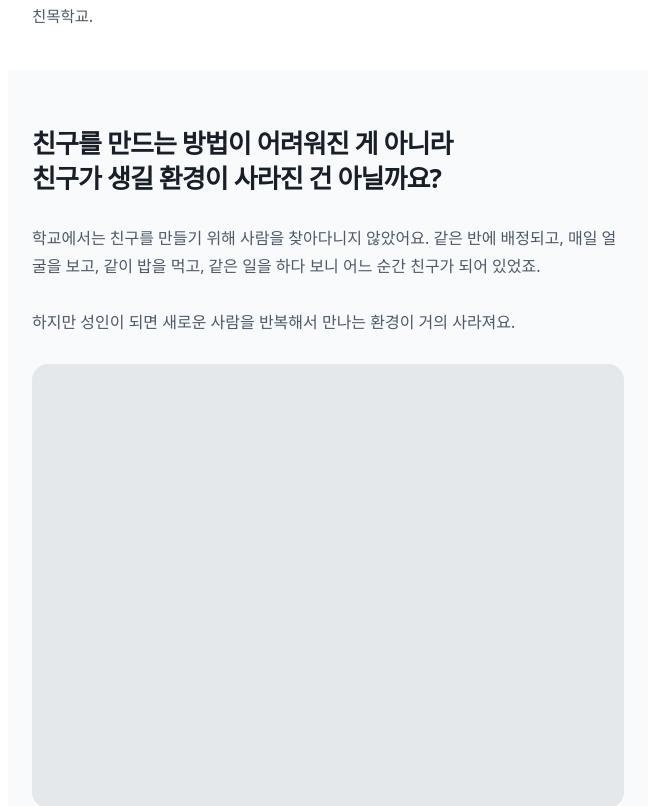
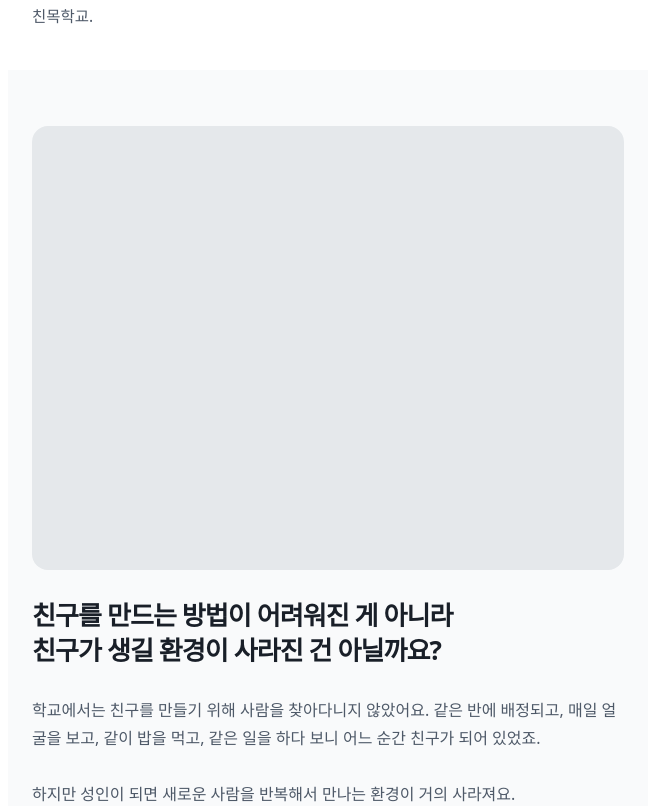
Before and after one commit to codingnakta/dasischool, a Next.js app in the folder web/: page / in a window 1280 px wide. Shown: the part 881-1687 px from the top of the page, without its empty margins (312-967 px from the left). Built offline with nearby package versions, Linux system fonts and the light colour scheme; a web font is replaced by a local one.

Commit message:
문제 제기 섹션: 사진을 제목 위로
Co-Authored-By: Claude Fable 5.1 <noreply@anthropic.com>
Claude-Session: https://claude.ai/code/session_01KBYrVTcswBbsMXsTkoPoZu

```diff
--- a/web/app/page.tsx
+++ b/web/app/page.tsx
@@ -88,9 +88,9 @@ export default function Home() {
       </section>
 
       <section id="about" className={`${s.section} ${s.alt}`}>
+        <div className={s.figure}>{ABOUT_PHOTO && <img src={ABOUT_PHOTO} alt="" />}</div>
         <h2 className={s.h2}>친구를 만드는 방법이 어려워진 게 아니라<br />친구가 생길 환경이 <span style={{ whiteSpace: 'nowrap' }}>사라진 건 아닐까요?</span></h2>
         <p className={s.body}>학교에서는 친구를 만들기 위해 사람을 찾아다니지 않았어요. 같은 반에 배정되고, 매일 얼굴을 보고, 같이 밥을 먹고, 같은 일을 하다 보니 어느 순간 친구가 되어 있었죠.<br /><br />하지만 성인이 되면 새로운 사람을 반복해서 만나는 환경이 거의 사라져요.</p>
-        <div className={s.figure}>{ABOUT_PHOTO && <img src={ABOUT_PHOTO} alt="" />}</div>
       </section>
 
       <section className={s.section}>
```
